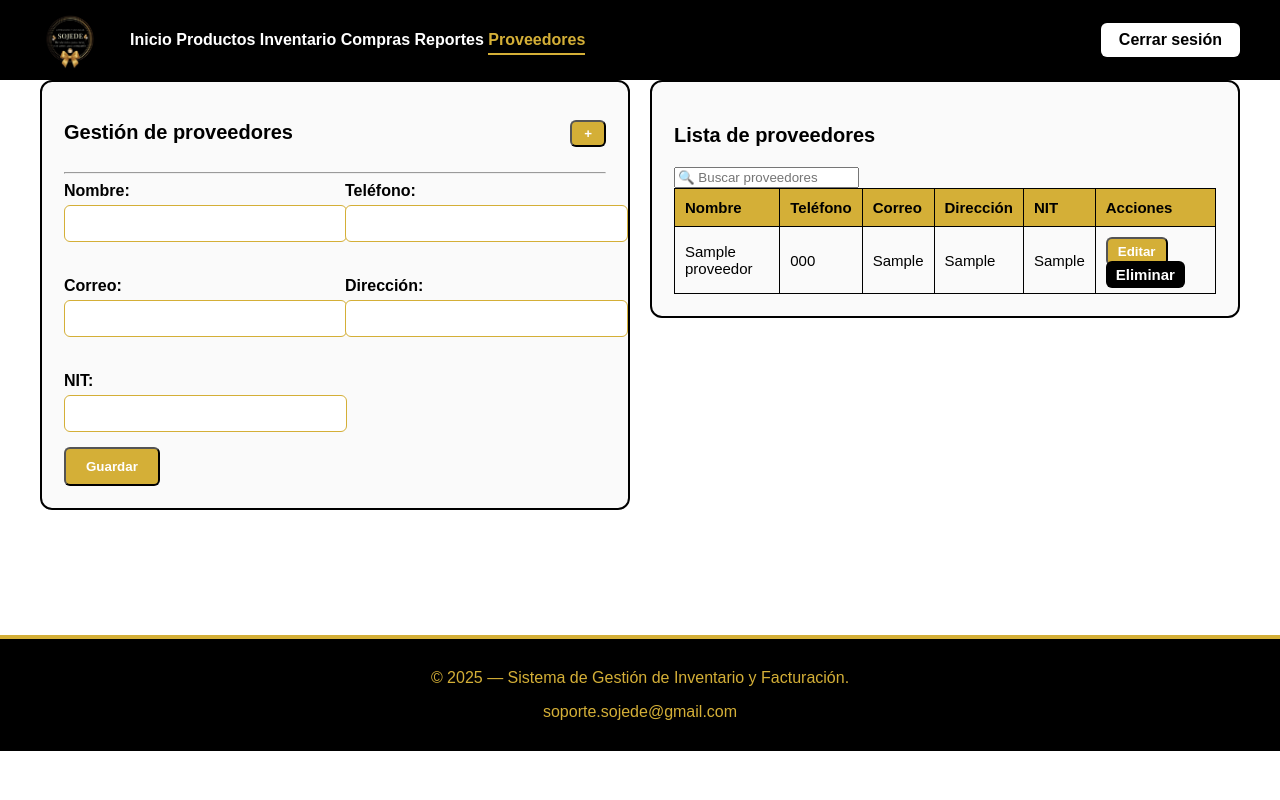
After one commit to J0sed4v-id/variedades-detalles-sojede, a Django app: page /proveedores/ in a window 1280 px wide. The commit adds this page. Run offline with Django 5.2, Linux system fonts and the light colour scheme; a user stored in the database is signed in; tables that the repository leaves empty hold one stand-in row (values such as "Sample post").

Commit message:
Actualización de proveedores: modelos, vistas, URLs, estilos y plantillas

```diff
--- /dev/null
+++ b/static/proveedores.css
@@ -0,0 +1,207 @@
+/* ===========================
+   ESTILOS GENERALES
+=========================== */
+body {
+    background-color: #ffffff; /* Fondo blanco */
+    font-family: "Poppins", sans-serif;
+    margin: 0;
+    padding: 0;
+}
+
+/* ===========================
+   HEADER
+=========================== */
+.header-sojede {
+    background-color: #000000; /* Fondo negro */
+    color: #ffffff;
+    display: flex;
+    justify-content: space-between;
+    align-items: center;
+    padding: 10px 40px;
+    position: fixed;
+    top: 0;
+    left: 0;
+    width: 100%;
+    z-index: 1000;
+    box-sizing: border-box;
+}
+
+.header-left {
+    display: flex;
+    align-items: center;
+    gap: 30px;
+}
+
+.header-left img {
+    height: 60px;
+    width: auto;
+}
+
+.nav-sojede a {
+    color: #ffffff;
+    text-decoration: none;
+    font-weight: 600;
+    font-size: 16px;
+    padding-bottom: 5px;
+    border-bottom: 2px solid transparent;
+    transition: border-color 0.3s, color 0.3s;
+}
+
+.nav-sojede a:hover {
+    color: #d4af37;
+    border-bottom-color: #d4af37;
+}
+
+.nav-sojede a.active {
+    color: #d4af37;
+    border-bottom-color: #d4af37;
+}
+
+.btn-logout-sojede {
+    background-color: #ffffff;
+    color: #000000;
+    padding: 8px 18px;
+    border-radius: 6px;
+    text-decoration: none;
+    font-weight: 600;
+    transition: background-color 0.3s;
+}
+
+.btn-logout-sojede:hover {
+    background-color: #e9e9e9;
+}
+
+/* ===========================
+   CONTENIDO PRINCIPAL
+=========================== */
+.main-container {
+    display: flex;
+    gap: 20px;
+    padding: 80px 40px;
+}
+
+.left-panel, .right-panel {
+    flex: 1;
+}
+
+.card {
+    border: 2px solid #000000;
+    padding: 22px;
+    border-radius: 12px;
+    background: #fafafa;
+    margin-bottom: 45px;
+}
+
+.card h2, .card h3 {
+    font-size: 20px;
+    font-weight: 600;
+    margin-bottom: 20px;
+    color: #000000;
+}
+
+/* ===========================
+   FORMULARIO
+=========================== */
+.form-grid {
+    display: grid;
+    grid-template-columns: 1fr 1fr;
+    gap: 20px;
+}
+
+.form-group label {
+    font-weight: 600;
+    margin-bottom: 5px;
+    display: block;
+}
+
+.form-group input {
+    width: 100%;
+    padding: 10px;
+    border: 1px solid #d4af37;
+    border-radius: 6px;
+    margin-bottom: 15px;
+}
+
+.btn-primary {
+    background-color: #d4af37;
+    color: #ffffff;
+    padding: 10px 20px;
+    font-weight: 600;
+    border-radius: 6px;
+    text-decoration: none;
+    transition: background-color 0.3s;
+}
+
+.btn-primary:hover {
+    background-color: #b9932f;
+}
+
+/* ===========================
+   TABLA
+=========================== */
+.products-table {
+    width: 100%;
+    border-collapse: collapse;
+    font-size: 15px;
+    margin: 0 auto; /* Centrar la tabla */
+}
+
+.products-table th {
+    background-color: #d4af37;
+    color: #000000;
+    padding: 10px;
+    text-align: left;
+    font-weight: 700;
+    border: 1px solid #000000;
+}
+
+.products-table td {
+    border: 1px solid #000000;
+    padding: 10px;
+}
+
+.products-table tr:nth-child(even) {
+    background-color: #f9f9f9;
+}
+
+/* ===========================
+   BOTONES DE ACCIÓN
+=========================== */
+.btn-edit {
+    background-color: #d4af37;
+    color: #ffffff;
+    padding: 5px 10px;
+    font-weight: 600;
+    border-radius: 6px;
+    text-decoration: none;
+    transition: background-color 0.3s;
+}
+
+.btn-edit:hover {
+    background-color: #b9932f;
+}
+
+.btn-delete {
+    background-color: #000000;
+    color: #ffffff;
+    padding: 5px 10px;
+    font-weight: 600;
+    border-radius: 6px;
+    text-decoration: none;
+    transition: background-color 0.3s;
+}
+
+.btn-delete:hover {
+    background-color: #333333;
+}
+
+/* ===========================
+   FOOTER
+=========================== */
+.footer-sojede {
+    background-color: #000000;
+    color: #d4af37;
+    text-align: center;
+    padding: 14px;
+    border-top: 4px solid #d4af37;
+}
--- a/usuarios/templates/usuarios/dashboard.html
+++ b/usuarios/templates/usuarios/dashboard.html
@@ -19,6 +19,7 @@
                 <a href="{% url 'inventario' %}">Inventario</a>
                 <a href="{% url 'compras' %}">Compras</a>
                 <a href="{% url 'reportes' %}">Reportes</a>
+                <a href="{% url 'proveedores' %}">Proveedores</a> <!-- Nuevo enlace para proveedores -->
             </nav>
         </div>
         <a href="{% url 'cerrar_sesion' %}" class="btn-logout-sojede">Cerrar sesión</a>
--- /dev/null
+++ b/usuarios/templates/usuarios/proveedores.html
@@ -0,0 +1,162 @@
+{% load static %}
+<!DOCTYPE html>
+<html lang="es">
+<head>
+    <meta charset="UTF-8">
+    <meta name="viewport" content="width=device-width, initial-scale=1.0">
+    <title>{% block title %}Gestión de Proveedores{% endblock %}</title>
+    <link rel="stylesheet" href="{% static 'proveedores.css' %}">
+</head>
+<body>
+    <!-- Header -->
+    <header class="header-sojede">
+        <div class="header-left">
+            <img src="{% static 'images/logo.jpg' %}" alt="Logo Sojede">
+            <nav class="nav-sojede">
+                <a href="{% url 'dashboard' %}">Inicio</a>
+                <a href="{% url 'productos' %}">Productos</a>
+                <a href="{% url 'inventario' %}">Inventario</a>
+                <a href="{% url 'compras' %}">Compras</a>
+                <a href="{% url 'reportes' %}">Reportes</a>
+                <a href="{% url 'proveedores' %}" class="active">Proveedores</a>
+            </nav>
+        </div>
+        <a href="{% url 'cerrar_sesion' %}" class="btn-logout-sojede">Cerrar sesión</a>
+    </header>
+
+    <main class="main-container">
+        {% block content %}
+        <!-- Contenido específico de la página -->
+        <!-- FORMULARIO -->
+        <div class="left-panel">
+            <div class="card">
+                <div style="display: flex; justify-content: space-between; align-items: center;">
+                    <h2>Gestión de proveedores</h2>
+                    <button onclick="limpiarFormulario()" class="btn btn-primary" style="padding: 4px 12px;">+</button>
+                </div>
+
+                <hr>
+
+                <form method="POST" action="{% url 'proveedores' %}">
+                    {% csrf_token %}
+                    <input type="hidden" id="id" name="id">
+
+                    <div class="form-grid">
+
+                        <div class="form-group">
+                            <label>Nombre:</label>
+                            <input type="text" id="nombre" name="nombre" required>
+                        </div>
+
+                        <div class="form-group">
+                            <label>Teléfono:</label>
+                            <input type="text" id="telefono" name="telefono">
+                        </div>
+
+                        <div class="form-group">
+                            <label>Correo:</label>
+                            <input type="email" id="correo" name="correo">
+                        </div>
+
+                        <div class="form-group">
+                            <label>Dirección:</label>
+                            <input type="text" id="direccion" name="direccion">
+                        </div>
+
+                        <div class="form-group">
+                            <label>NIT:</label>
+                            <input type="text" id="nit" name="nit" required>
+                        </div>
+                    </div>
+
+                    <div class="form-actions">
+                        <button type="submit" class="btn btn-primary">Guardar</button>
+                    </div>
+
+                </form>
+            </div>
+        </div>
+
+
+        <!-- TABLA -->
+        <div class="right-panel">
+            <div class="card">
+                <h3>Lista de proveedores</h3>
+
+                <!-- Buscador -->
+                <form method="GET">
+                    <input type="text" name="q" value="{{ q }}" id="buscar" placeholder="🔍 Buscar proveedores">
+                </form>
+
+                <table class="products-table">
+                    <thead>
+                        <tr>
+                            <th>Nombre</th>
+                            <th>Teléfono</th>
+                            <th>Correo</th>
+                            <th>Dirección</th>
+                            <th>NIT</th>
+                            <th>Acciones</th>
+                        </tr>
+                    </thead>
+
+                    <tbody>
+                        {% for p in proveedores %}
+                        <tr>
+                            <td>{{ p.nombre }}</td>
+                            <td>{{ p.telefono }}</td>
+                            <td>{{ p.correo }}</td>
+                            <td>{{ p.direccion }}</td>
+                            <td>{{ p.nit }}</td>
+
+                            <td>
+                                <button
+                                    class="btn btn-edit"
+                                    onclick="editarProveedor('{{ p.id }}','{{ p.nombre }}','{{ p.telefono }}','{{ p.correo }}','{{ p.direccion }}','{{ p.nit }}')">
+                                    Editar
+                                </button>
+
+                                <a href="{% url 'eliminar_proveedor' p.id %}"
+                                    class="btn btn-delete"
+                                    onclick="return confirm('¿Eliminar proveedor?')">
+                                    Eliminar
+                                </a>
+                            </td>
+                        </tr>
+                        {% empty %}
+                        <tr><td colspan="6" style="text-align:center;">No hay proveedores</td></tr>
+                        {% endfor %}
+                    </tbody>
+                </table>
+            </div>
+        </div>
+
+        {% endblock %}
+    </main>
+
+    <!-- Footer -->
+    <footer class="footer-sojede">
+        <p>© 2025 — Sistema de Gestión de Inventario y Facturación.</p>
+        <p>soporte.sojede@gmail.com</p>
+    </footer>
+
+
+    <!-- 💡 JS mínimo -->
+    <script>
+    function editarProveedor(id, nombre, telefono, correo, direccion, nit) {
+        document.getElementById('id').value = id;
+        document.getElementById('nombre').value = nombre;
+        document.getElementById('telefono').value = telefono;
+        document.getElementById('correo').value = correo;
+        document.getElementById('direccion').value = direccion;
+        document.getElementById('nit').value = nit;
+    }
+
+    function limpiarFormulario() {
+        document.getElementById('id').value = "";
+        document.querySelectorAll("input").forEach(i => i.value = "");
+    }
+    </script>
+
+</body>
+</html>
--- a/usuarios/urls.py
+++ b/usuarios/urls.py
@@ -11,37 +11,14 @@ urlpatterns = [
     # Acceso desde dashboard
     path('productos/', views.listar_productos, name='productos'),
     path('inventario/', views.gestionar_inventario, name='inventario'),
-
-    # La URL 'compras' ahora apunta a la vista de registrar venta (TPV)
     path('compras/', views.registrar_venta, name='compras'),
-
-    # Dejamos 'facturas' como un placeholder para el futuro
-    path('facturas/', views.dashboard, name='facturas_placeholder'),
-
-    # La vieja funcionalidad de compras ya no se usa en la URL principal
-    path('comprar_producto/<int:producto_id>/', views.comprar_producto, name='comprar_producto'),
-    path('compras/pagar/<int:compra_id>/', views.pagar_compra, name='pagar_compra'),
+    path('reportes/', views.reportes, name='reportes'),  # Ruta para reportes
 
     # CRUD de productos
     path('productos/guardar/', views.agregar_producto, name='agregar_producto'),
     path('productos/eliminar/<int:producto_id>/', views.eliminar_producto, name='eliminar_producto'),
 
-    # Nueva ruta para autocompletado
-    path('buscar_productos/', views.buscar_productos, name='buscar_productos'),
-    path('productos/buscar/', views.buscar_productos, name='buscar_productos'),
-
-    # Las APIs para la venta se mantienen igual
-    path('api/buscar_producto/', views.buscar_producto_por_codigo, name='buscar_producto_codigo'),
-    path('api/guardar_venta/', views.guardar_venta, name='guardar_venta'),
-    path('api/listar_productos/', views.listar_todos_los_productos_api, name='listar_productos_api'),
-
-    # ✅ Nueva ruta para generar la factura PDF térmica
-    path('factura/<int:venta_id>/pdf/', views.generar_factura_pdf, name='generar_factura_pdf'),
-
-# ✅ Nuevas rutas para generar reportes en diferentes formatos
-    path('reportes/', views.reportes, name='reportes'),
-    path('reportes/pdf/', views.reporte_pdf, name='reporte_pdf'),
-    path('reportes/excel/', views.reporte_excel, name='reporte_excel'),
-
-
+    # Rutas para gestionar proveedores
+    path('proveedores/', views.proveedores, name='proveedores'),
+    path('proveedores/eliminar/<int:proveedor_id>/', views.eliminar_proveedor, name='eliminar_proveedor'),
 ]
--- a/usuarios/views.py
+++ b/usuarios/views.py
@@ -16,7 +16,7 @@ from django.db import IntegrityError
 from django.db.models import Sum, Q  # Importación necesaria para consultas complejas
 from django.template.loader import get_template
 from .forms import CustomUserCreationForm, ReservaForm
-from .models import Reserva, Cliente, Factura, Compra, Producto, Venta, DetalleVenta
+from .models import Reserva, Cliente, Factura, Compra, Producto, Venta, DetalleVenta, Proveedor
 from xhtml2pdf import pisa
 import io
 from io import BytesIO
@@ -543,74 +543,13 @@ def reportes(request):
     total_facturado = sum(f.total for f in facturas)
     stock_bajo = productos.filter(stock__lte=5)
 
-    # Producto más vendido y menos vendido
-    producto_mas_vendido = DetalleVenta.objects.values('producto__nombre') \
-        .annotate(total_vendido=Sum('cantidad')) \
-        .order_by('-total_vendido') \
-        .first()
-
-    producto_menos_vendido = DetalleVenta.objects.values('producto__nombre') \
-        .annotate(total_vendido=Sum('cantidad')) \
-        .order_by('total_vendido') \
-        .first()
-
-    # Filtro de mes y año
-    mes = request.GET.get('mes')
-    anio = request.GET.get('anio')
-
-    ventas_filtradas = DetalleVenta.objects.all()
-
-    if mes and anio:  # Solo filtra si hay valores
-        try:
-            mes = int(mes)
-            anio = int(anio)
-            inicio = datetime(anio, mes, 1)
-            # Calcula último día del mes
-            if mes == 12:
-                fin = datetime(anio + 1, 1, 1)
-            else:
-                fin = datetime(anio, mes + 1, 1)
-            ventas_filtradas = ventas_filtradas.filter(venta__fecha__gte=inicio, venta__fecha__lt=fin)
-        except ValueError:
-            # En caso de que mes o año no sean números válidos, ignorar filtro
-            pass
-
-# Preparar datos para la tabla
-    productos_vendidos = ventas_filtradas.annotate(
-        fecha_venta=F('venta__fecha'),
-        nombre_producto=F('producto__nombre'),
-        precio_unitario_producto=F('precio_unitario'),
-        cantidad_vendida=F('cantidad'),
-        total_producto=F('subtotal')
-    ).order_by('-venta__fecha')
-
-    # Datos para el gráfico de productos más vendidos
-    ranking = ventas_filtradas.values('producto__nombre').annotate(
-        total_vendido=Sum('cantidad')
-    ).order_by('-total_vendido')
-    productos_chart = [r['producto__nombre'] for r in ranking]
-    cantidades_chart = [r['total_vendido'] for r in ranking]
-
-    # Rangos para filtros
-    meses = range(1, 13)
-    anios = range(2023, datetime.now().year + 1)
-
-
     context = {
-        'ventas': ventas_filtradas,
+        'ventas': ventas,
         'productos': productos,
         'facturas': facturas,
         'total_ventas': total_ventas,
         'total_facturado': total_facturado,
         'stock_bajo': stock_bajo,
-        'producto_mas_vendido': producto_mas_vendido,
-        'producto_menos_vendido': producto_menos_vendido,
-        'meses': range(1, 13),
-        'anios': range(2023, datetime.now().year + 1),
-        'mes': request.GET.get('mes'),
-        'anio': request.GET.get('anio'),
-        'productos_chart': productos_chart,
-        'cantidades_chart': cantidades_chart,
     }
 
     return render(request, 'usuarios/reportes.html', context)
@@ -691,3 +630,54 @@ def reporte_excel(request):
     response['Content-Disposition'] = 'attachment; filename="reporte.xlsx"'
     df.to_excel(response, index=False)
     return response
+
+
+# Vista principal para gestionar proveedores
+@login_required
+def proveedores(request):
+    q = request.GET.get("q", "").strip()
+
+    # Buscar proveedores por nombre
+    proveedores = Proveedor.objects.filter(nombre__icontains=q)
+
+    if request.method == "POST":
+        proveedor_id = request.POST.get("id")
+
+        nombre = request.POST.get("nombre")
+        telefono = request.POST.get("telefono")
+        correo = request.POST.get("correo")
+        direccion = request.POST.get("direccion")
+        nit = request.POST.get("nit")
+
+        # EDITAR proveedor existente
+        if proveedor_id:
+            proveedor = Proveedor.objects.get(id=proveedor_id)
+            proveedor.nombre = nombre
+            proveedor.telefono = telefono
+            proveedor.correo = correo
+            proveedor.direccion = direccion
+            proveedor.nit = nit
+            proveedor.save()
+
+        # CREAR nuevo proveedor
+        else:
+            Proveedor.objects.create(
+                nombre=nombre,
+                telefono=telefono,
+                correo=correo,
+                direccion=direccion,
+                nit=nit,
+            )
+
+        return redirect("proveedores")
+
+    return render(request, "usuarios/proveedores.html", {
+        "proveedores": proveedores,
+        "q": q
+    })
+
+@login_required
+def eliminar_proveedor(request, proveedor_id):
+    proveedor = get_object_or_404(Proveedor, id=proveedor_id)
+    proveedor.delete()
+    return redirect("proveedores")
```
Also changed, not shown: usuarios/models.py (+12 -0 lines), usuarios/migrations/0003_proveedor.py (added), 1 other file.
